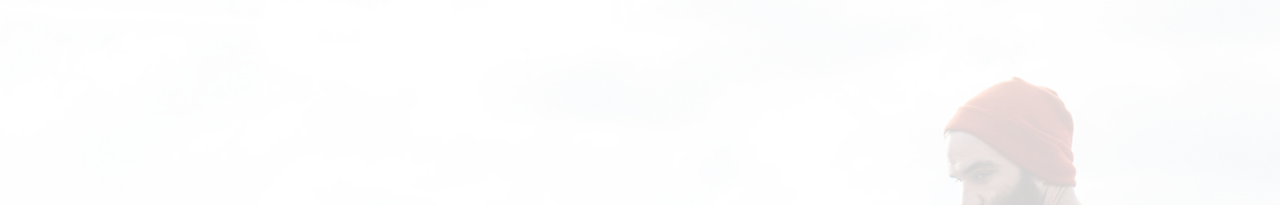
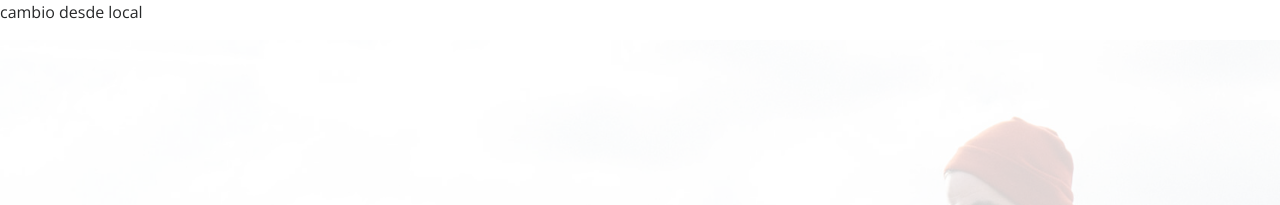
Before and after one commit to SistemaDePruebaVentas2024/practica, a plain HTML site: page index.html in a window 1280 px wide. Shown: the top 205 px of the page. Drawn offline with nearby package versions, Linux system fonts and the light colour scheme.

Commit message:
cambio desde local

```diff
--- a/index.html
+++ b/index.html
@@ -1,6 +1,7 @@
 <!DOCTYPE html>
 <html lang="en">
 
+<p>cambio desde local</p>
 <head>
   <meta charset="utf-8">
   <meta content="width=device-width, initial-scale=1.0" name="viewport">
@@ -61,7 +62,7 @@
   <!-- ======= Hero Section ======= -->
   <section id="hero" class="d-flex flex-column justify-content-center">
     <div class="container" data-aos="zoom-in" data-aos-delay="100">
-      <h1>Gustavo Henrry Mamani</h1>
+      <h1>Gustavo Henrry Mamani </h1>
       <p>I'm <span class="typed" data-typed-items="Designer, Developer, Freelancer, Photographer"></span></p>
       <div class="social-links">
         <a href="#" class="twitter"><i class="bx bxl-twitter"></i></a>
```
